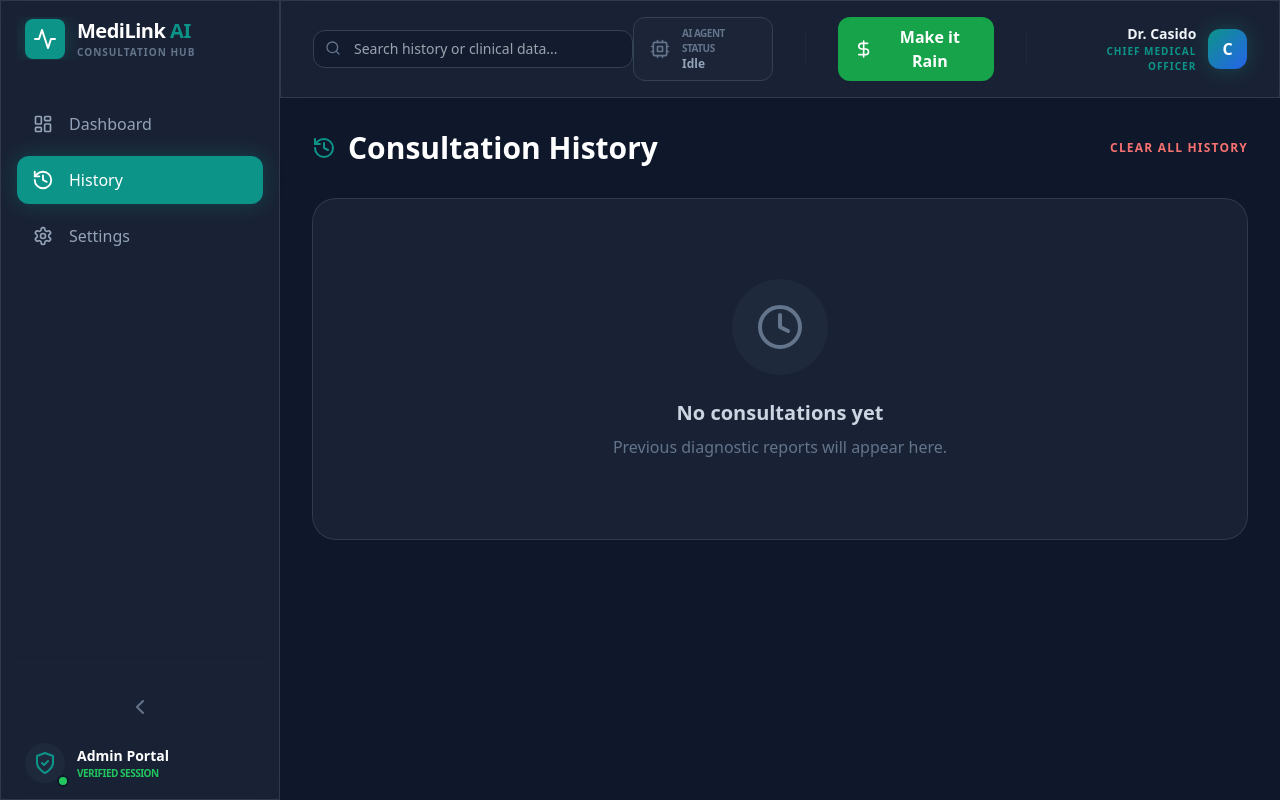
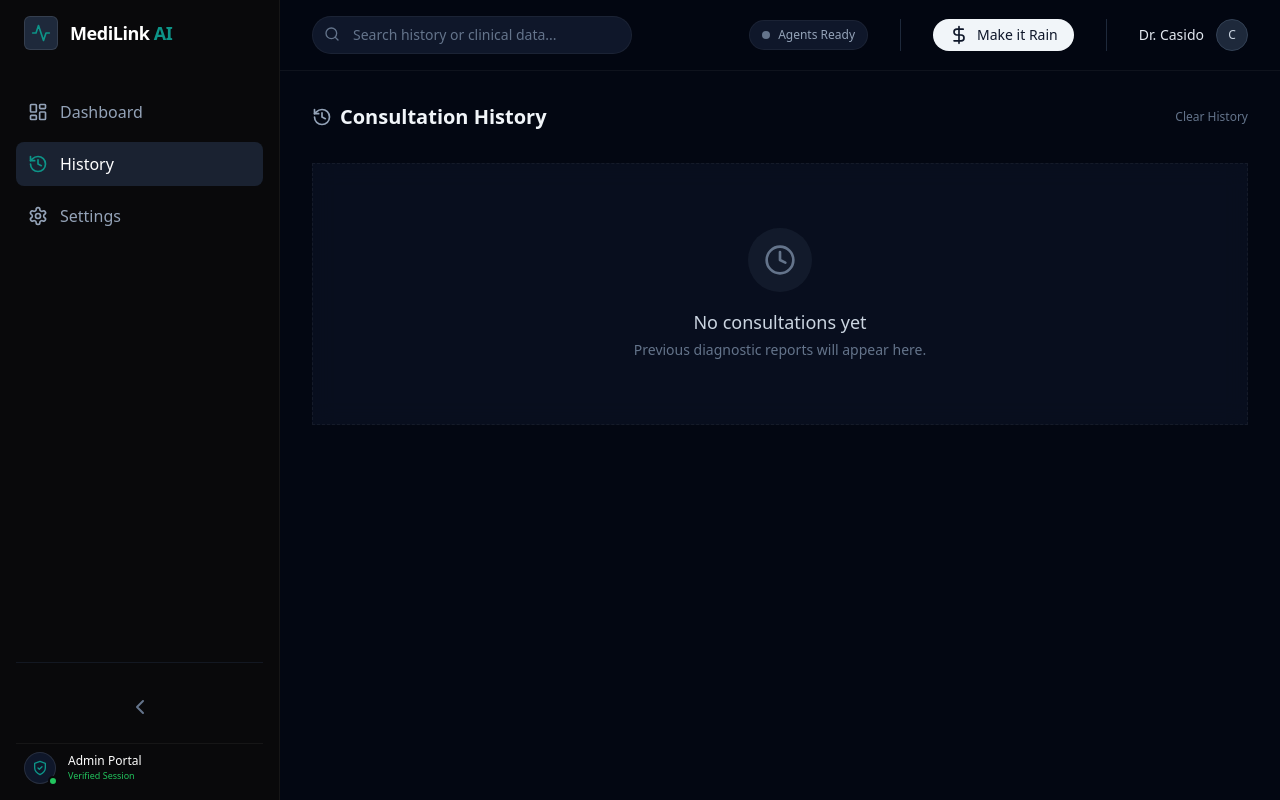
Before and after one commit to Casido1/MediLink.AI.UI, a React (Vite) app: page / in a window 1280 px wide. Both pictures are taken after a click on the button "History". Built offline with nearby package versions, Linux system fonts and the light colour scheme.

Commit message:
feat: set up initial UI with React components, Tailwind CSS, theming, and updated color palette.

```diff
--- a/src/App.jsx
+++ b/src/App.jsx
@@ -75,7 +75,7 @@ function App() {
     };
 
     return (
-        <div className="min-h-screen flex bg-hospital-dark text-slate-100 font-sans selection:bg-hospital-teal/30">
+        <div className="min-h-screen flex bg-hospital-dark text-slate-100 font-sans selection:bg-slate-800">
             {/* Money Rain Effect */}
             <MoneyRain isActive={isRaining} onComplete={() => setIsRaining(false)} />
 
@@ -83,7 +83,7 @@ function App() {
 
             <main className="flex-1 min-h-screen overflow-y-auto relative print:overflow-visible print:h-auto">
                 {/* Top Header Bar */}
-                <header className="sticky top-0 z-30 flex items-center justify-between px-4 md:px-8 py-4 glass border-b border-slate-800/50 print:hidden">
+                <header className="sticky top-0 z-30 flex items-center justify-between px-4 md:px-8 py-4 bg-hospital-dark/80 backdrop-blur-md border-b border-white/5 print:hidden">
                     <div className="flex items-center gap-3 md:gap-6">
                         {/* Mobile Hamburger Menu */}
                         <button
@@ -96,7 +96,7 @@ function App() {
                             <input
                                 type="text"
                                 placeholder="Search history or clinical data..."
-                                className="w-80 bg-slate-900/50 border border-slate-700 rounded-xl py-2 pl-10 pr-4 text-sm focus:ring-1 focus:ring-hospital-teal outline-none transition-all"
+                                className="w-80 bg-slate-900 border border-white/5 rounded-full py-2 pl-10 pr-4 text-sm focus:border-slate-700 outline-none transition-all placeholder:text-slate-500"
                             />
                             <Search className="absolute left-3 top-2.5 w-4 h-4 text-slate-500" />
                         </div>
@@ -104,19 +104,11 @@ function App() {
 
                     <div className="flex items-center gap-6">
                         {/* Live Agent Status */}
-                        <div className="flex items-center gap-3 px-4 py-2 bg-slate-800/50 rounded-xl border border-slate-700">
-                            <div className="relative">
-                                <Cpu className={`w-5 h-5 ${agentStatus !== 'Idle' ? 'text-hospital-teal animate-pulse' : 'text-slate-500'}`} />
-                                {agentStatus !== 'Idle' && (
-                                    <div className="absolute -top-1 -right-1 w-2 h-2 bg-hospital-teal rounded-full animate-ping"></div>
-                                )}
-                            </div>
-                            <div className="flex flex-col">
-                                <span className="text-[10px] font-bold text-slate-500 uppercase tracking-tighter">AI Agent Status</span>
-                                <span className={`text-xs font-bold ${agentStatus !== 'Idle' ? 'text-hospital-teal' : 'text-slate-400'}`}>
-                                    {agentStatus}
-                                </span>
-                            </div>
+                        <div className="hidden lg:flex items-center gap-2 px-3 py-1.5 rounded-full bg-slate-900 border border-white/5 text-xs font-medium">
+                            <div className={`w-2 h-2 rounded-full ${agentStatus !== 'Idle' ? 'bg-hospital-teal animate-pulse' : 'bg-slate-500'}`}></div>
+                            <span className={agentStatus !== 'Idle' ? 'text-hospital-teal' : 'text-slate-400'}>
+                                {agentStatus !== 'Idle' ? agentStatus : 'Agents Ready'}
+                            </span>
                         </div>
 
                         <div className="h-8 w-[1px] bg-slate-800 mx-2 hidden md:block"></div>
@@ -125,9 +117,9 @@ function App() {
                         <button
                             onClick={() => setIsRaining(true)}
                             disabled={isRaining}
-                            className={`hidden md:flex items-center gap-2 px-3 md:px-4 py-2 rounded-xl font-bold transition-all ${isRaining
-                                ? 'bg-slate-700 text-slate-500 cursor-not-allowed'
-                                : 'bg-green-600 text-white hover:bg-green-500 hover:scale-105 active:scale-95'
+                            className={`hidden md:flex items-center gap-2 px-3 md:px-4 py-1.5 rounded-full text-sm font-medium transition-all ${isRaining
+                                ? 'bg-slate-800 text-slate-500 cursor-not-allowed'
+                                : 'bg-slate-100 text-slate-900 hover:bg-white active:scale-95'
                                 }`}
                             title="Make it rain!"
                         >
@@ -139,10 +131,9 @@ function App() {
 
                         <div className="flex items-center gap-3">
                             <div className="text-right hidden md:block">
-                                <p className="text-sm font-bold">Dr. Casido</p>
-                                <p className="text-[10px] text-hospital-teal font-black uppercase tracking-widest">Chief Medical Officer</p>
+                                <p className="text-sm font-medium text-slate-200">Dr. Casido</p>
                             </div>
-                            <div className="w-10 h-10 rounded-xl bg-gradient-to-br from-hospital-teal to-blue-600 flex items-center justify-center font-bold text-white shadow-lg glow-teal">
+                            <div className="w-8 h-8 rounded-full bg-slate-800 border border-slate-700 flex items-center justify-center text-xs font-medium text-slate-300">
                                 C
                             </div>
                         </div>
@@ -163,16 +154,16 @@ function App() {
                                     <div className="py-4 md:py-6">
                                         <div className="max-w-4xl mx-auto mb-6 flex items-center justify-between">
                                             <div>
-                                                <h1 className="text-3xl md:text-4xl font-black text-white mb-1">Welcome Back, 👋</h1>
-                                                <p className="text-slate-400 text-sm">Ready for a new diagnostic session? Enter the clinical details below.</p>
+                                                <h1 className="text-3xl md:text-3xl font-semibold text-slate-100 mb-1 lg:tracking-tight">Welcome Back</h1>
+                                                <p className="text-slate-500 text-sm">Enter the clinical details below to start a new diagnostic session.</p>
                                             </div>
-                                            <div className="hidden lg:flex items-center gap-4 p-4 glass rounded-2xl">
-                                                <div className="p-2 bg-green-500/20 rounded-lg">
-                                                    <UserCheck className="w-6 h-6 text-green-500" />
+                                            <div className="hidden lg:flex items-center gap-3 p-3 surface rounded-xl">
+                                                <div className="p-1.5 bg-green-500/10 rounded-md">
+                                                    <UserCheck className="w-4 h-4 text-green-500" />
                                                 </div>
-                                                <div>
-                                                    <p className="text-xs font-bold text-slate-500 uppercase">System Integrity</p>
-                                                    <p className="text-sm font-bold text-white">All agents operational</p>
+                                                <div className="flex flex-col">
+                                                    <p className="text-[10px] font-medium text-slate-500 uppercase">System Status</p>
+                                                    <p className="text-xs font-medium text-slate-300">Operational</p>
                                                 </div>
                                             </div>
                                         </div>
@@ -193,45 +184,43 @@ function App() {
                                 className="max-w-5xl mx-auto"
                             >
                                 <div className="flex items-center justify-between mb-8">
-                                    <h2 className="text-3xl font-bold text-white flex items-center gap-3">
-                                        <HistoryIcon className="text-hospital-teal" />
+                                    <h2 className="text-xl font-semibold text-slate-100 flex items-center gap-2">
+                                        <HistoryIcon className="w-5 h-5 text-slate-400" />
                                         Consultation History
                                     </h2>
                                     <button
                                         onClick={() => { historyService.clearHistory(); setHistory([]); }}
-                                        className="text-xs font-bold text-red-400 hover:text-red-300 transition-colors uppercase tracking-widest"
+                                        className="text-xs font-medium text-slate-500 hover:text-slate-300 transition-colors"
                                     >
-                                        Clear All History
+                                        Clear History
                                     </button>
                                 </div>
 
                                 {history.length === 0 ? (
-                                    <div className="glass rounded-3xl p-20 flex flex-col items-center justify-center text-center">
-                                        <div className="p-6 bg-slate-800 rounded-full mb-6">
-                                            <Clock className="w-12 h-12 text-slate-500" />
+                                    <div className="surface border-dashed p-16 flex flex-col items-center justify-center text-center">
+                                        <div className="p-4 bg-slate-800/50 rounded-full mb-4">
+                                            <Clock className="w-8 h-8 text-slate-500" />
                                         </div>
-                                        <h3 className="text-xl font-bold text-slate-300">No consultations yet</h3>
-                                        <p className="text-slate-500 mt-2">Previous diagnostic reports will appear here.</p>
+                                        <h3 className="text-lg font-medium text-slate-300">No consultations yet</h3>
+                                        <p className="text-slate-500 text-sm mt-1">Previous diagnostic reports will appear here.</p>
                                     </div>
                                 ) : (
                                     <div className="grid grid-cols-1 md:grid-cols-2 gap-4">
                                         {history.map((item) => (
                                             <motion.div
                                                 key={item.id}
-                                                whileHover={{ scale: 1.02, x: 5 }}
+                                                whileHover={{ y: -2 }}
                                                 onClick={() => selectHistoryItem(item)}
-                                                className="glass p-6 rounded-2xl cursor-pointer border border-transparent hover:border-hospital-teal/30 hover:bg-hospital-teal/5 transition-all group"
+                                                className="surface p-5 cursor-pointer hover:border-slate-700 transition-all group"
                                             >
-                                                <div className="flex justify-between items-start mb-4">
-                                                    <div className="bg-hospital-dark/50 px-3 py-1 rounded-full border border-slate-800">
-                                                        <span className="text-[10px] font-bold text-slate-500">{new Date(item.timestamp).toLocaleDateString()}</span>
-                                                    </div>
-                                                    <div className="text-[10px] font-black uppercase text-hospital-teal tracking-tighter px-2 py-0.5 bg-hospital-teal/10 rounded-sm">
+                                                <div className="flex justify-between items-start mb-3">
+                                                    <span className="text-xs font-medium text-slate-500">{new Date(item.timestamp).toLocaleDateString()}</span>
+                                                    <div className="text-[10px] font-medium text-slate-400 border border-white/5 px-2 py-0.5 rounded-full">
                                                         Verified
                                                     </div>
                                                 </div>
-                                                <h4 className="text-lg font-bold text-white group-hover:text-hospital-teal transition-colors line-clamp-1">{item.diagnosis}</h4>
-                                                <p className="text-sm text-slate-400 line-clamp-2 mt-2">{item.rationale}</p>
+                                                <h4 className="text-base font-medium text-slate-200 group-hover:text-slate-100 transition-colors line-clamp-1">{item.diagnosis}</h4>
+                                                <p className="text-sm text-slate-500 line-clamp-2 mt-1">{item.rationale}</p>
                                             </motion.div>
                                         ))}
                                     </div>
@@ -244,24 +233,26 @@ function App() {
                                 key="settings"
                                 initial={{ opacity: 0 }}
                                 animate={{ opacity: 1 }}
-                                className="max-w-3xl mx-auto glass rounded-3xl p-12 text-center"
+                                className="max-w-2xl mx-auto surface p-8 text-center"
                             >
-                                <SettingsIcon className="w-16 h-16 text-slate-600 mx-auto mb-6" />
-                                <h2 className="text-2xl font-bold text-white">System Settings</h2>
-                                <p className="text-slate-400 mt-2 italic">Configuration module is restricted to administrators.</p>
-                                <div className="mt-10 p-4 bg-slate-900/50 rounded-2xl border border-slate-800 text-left">
-                                    <h4 className="text-xs font-bold text-slate-500 uppercase mb-4">API Configuration</h4>
-                                    <div className="flex justify-between items-center py-3 border-b border-slate-800">
-                                        <span className="text-sm">Base Endpoint</span>
-                                        <span className="text-xs font-mono text-hospital-teal">medilinkaiservice-production...</span>
+                                <SettingsIcon className="w-10 h-10 text-slate-500 mx-auto mb-4" />
+                                <h2 className="text-xl font-semibold text-slate-200">System Settings</h2>
+                                <p className="text-slate-500 text-sm mt-1">Configuration module is restricted to administrators.</p>
+                                <div className="mt-8 p-0 text-left divide-y divide-white/5 border border-white/5 rounded-xl overflow-hidden bg-slate-900/30">
+                                    <div className="flex justify-between items-center p-4">
+                                        <span className="text-sm text-slate-400">Base Endpoint</span>
+                                        <span className="text-xs font-mono text-slate-300 bg-slate-800 px-2 py-1 rounded">medilinkaiservice-production...</span>
                                     </div>
-                                    <div className="flex justify-between items-center py-3 border-b border-slate-800">
-                                        <span className="text-sm">Network Status</span>
-                                        <span className="text-xs font-bold text-green-500">Connected</span>
+                                    <div className="flex justify-between items-center p-4">
+                                        <span className="text-sm text-slate-400">Network Status</span>
+                                        <span className="text-xs font-medium flex items-center gap-1.5 text-slate-300">
+                                            <div className="w-1.5 h-1.5 rounded-full bg-green-500"></div>
+                                            Connected
+                                        </span>
                                     </div>
-                                    <div className="flex justify-between items-center py-3">
-                                        <span className="text-sm">Storage Mode</span>
-                                        <span className="text-xs font-bold text-blue-500">LocalStorage (Local-Only)</span>
+                                    <div className="flex justify-between items-center p-4">
+                                        <span className="text-sm text-slate-400">Storage Mode</span>
+                                        <span className="text-sm font-medium text-slate-300">LocalStorage</span>
                                     </div>
                                 </div>
                             </motion.div>
--- a/src/components/Sidebar.jsx
+++ b/src/components/Sidebar.jsx
@@ -14,12 +14,12 @@ import {
 const SidebarItem = ({ icon: Icon, label, active, onClick, collapsed }) => (
     <button
         onClick={onClick}
-        className={`w-full flex items-center gap-4 px-4 py-3 rounded-xl transition-all duration-300 group ${active
-            ? 'bg-hospital-teal text-white glow-teal'
-            : 'text-slate-400 hover:bg-slate-800/50 hover:text-slate-100'
+        className={`w-full flex items-center gap-3 px-3 py-2.5 rounded-lg transition-all duration-200 group ${active
+            ? 'bg-slate-800/80 text-white font-medium'
+            : 'text-slate-400 hover:bg-slate-800/40 hover:text-slate-200'
             }`}
     >
-        <Icon className={`w-5 h-5 shrink-0 ${active ? 'scale-110' : 'group-hover:scale-110'} transition-transform`} />
+        <Icon className={`w-5 h-5 shrink-0 ${active ? 'text-hospital-teal' : 'group-hover:text-slate-300'} transition-colors`} />
         {!collapsed && (
             <motion.span
                 initial={{ opacity: 0, x: -10 }}
@@ -65,20 +65,20 @@ const Sidebar = ({ activeTab, setActiveTab, isSidebarOpen, setIsSidebarOpen }) =
                     width: collapsed ? 80 : 280,
                     x: isSidebarOpen || window.innerWidth >= 1024 ? 0 : -280
                 }}
-                className="glass h-screen fixed lg:sticky top-0 flex flex-col p-4 z-50"
+                className="bg-[#09090b] border-r border-white/5 h-screen fixed lg:sticky top-0 flex flex-col p-4 z-50"
             >
                 {/* Brand */}
                 <div className="flex items-center gap-3 px-2 mb-10 overflow-hidden">
                     {/* Mobile Close Button */}
                     <button
                         onClick={() => setIsSidebarOpen(false)}
-                        className="lg:hidden p-2 rounded-lg text-slate-400 hover:text-white hover:bg-slate-800 transition-all"
+                        className="lg:hidden p-1.5 rounded-md text-slate-400 hover:text-white hover:bg-slate-800 transition-all"
                     >
                         <X className="w-5 h-5" />
                     </button>
 
-                    <div className="p-2 bg-hospital-teal rounded-lg glow-teal">
-                        <Activity className="w-6 h-6 text-white" />
+                    <div className="p-1.5 bg-slate-800 border border-white/10 rounded-md">
+                        <Activity className="w-5 h-5 text-hospital-teal" />
                     </div>
                     {!collapsed && (
                         <motion.div
@@ -86,8 +86,7 @@ const Sidebar = ({ activeTab, setActiveTab, isSidebarOpen, setIsSidebarOpen }) =
                             animate={{ opacity: 1 }}
                             className="flex flex-col"
                         >
-                            <span className="text-xl font-bold tracking-tight text-white">MediLink <span className="text-hospital-teal">AI</span></span>
-                            <span className="text-[10px] uppercase tracking-widest text-slate-500 font-bold">Consultation Hub</span>
+                            <span className="text-lg font-semibold tracking-tight text-white">MediLink <span className="text-hospital-teal">AI</span></span>
                         </motion.div>
                     )}
                 </div>
@@ -126,17 +125,17 @@ const Sidebar = ({ activeTab, setActiveTab, isSidebarOpen, setIsSidebarOpen }) =
                     </button>
                 </div>
 
-                <div className="mt-4 flex items-center gap-3 px-2">
+                <div className="mt-4 flex items-center gap-3 px-2 pt-2 border-t border-white/5">
                     <div className="relative">
-                        <div className="w-10 h-10 rounded-full bg-slate-800 flex items-center justify-center">
-                            <ShieldCheck className="w-6 h-6 text-hospital-teal" />
+                        <div className="w-8 h-8 rounded-full bg-slate-900 border border-white/10 flex items-center justify-center">
+                            <ShieldCheck className="w-4 h-4 text-hospital-teal" />
                         </div>
-                        <div className="absolute -bottom-1 -right-1 w-3 h-3 bg-green-500 border-2 border-[#0f172a] rounded-full"></div>
+                        <div className="absolute -bottom-0.5 -right-0.5 w-2.5 h-2.5 bg-green-500 border-2 border-[#09090b] rounded-full"></div>
                     </div>
                     {!collapsed && (
                         <div className="flex flex-col">
-                            <span className="text-sm font-semibold text-white">Admin Portal</span>
-                            <span className="text-[10px] text-green-500 uppercase font-bold tracking-tighter">Verified Session</span>
+                            <span className="text-xs font-medium text-white">Admin Portal</span>
+                            <span className="text-[9px] text-green-500 font-medium">Verified Session</span>
                         </div>
                     )}
                 </div>
--- a/src/index.css
+++ b/src/index.css
@@ -26,53 +26,30 @@
   }
 }
 
-.glass {
-  background: rgba(30, 41, 59, 0.7);
-  backdrop-filter: blur(12px);
-  -webkit-backdrop-filter: blur(12px);
-  border: 1px solid rgba(255, 255, 255, 0.1);
+.surface {
+  @apply bg-slate-900/50 border border-white/5 backdrop-blur-md;
 }
 
-.light .glass {
-  background: rgba(255, 255, 255, 0.8);
-  border: 1px solid rgba(0, 0, 0, 0.1);
-}
-
-.glass-teal {
-  background: rgba(13, 148, 136, 0.1);
-  backdrop-filter: blur(8px);
-  -webkit-backdrop-filter: blur(8px);
-  border: 1px solid rgba(13, 148, 136, 0.2);
-}
-
-.glow-teal {
-  box-shadow: 0 0 20px rgba(13, 148, 136, 0.3);
+.surface-elevated {
+  @apply bg-slate-800/50 border border-white/10 backdrop-blur-md shadow-sm;
 }
 
 /* Custom Scrollbar */
 ::-webkit-scrollbar {
-  width: 6px;
+  width: 4px;
 }
 
 ::-webkit-scrollbar-track {
-  background: #0f172a;
-}
-
-.light ::-webkit-scrollbar-track {
-  background: #f8fafc;
+  background: transparent;
 }
 
 ::-webkit-scrollbar-thumb {
-  background: #1e293b;
-  border-radius: 10px;
-}
-
-.light ::-webkit-scrollbar-thumb {
-  background: #cbd5e1;
+  background: rgba(255, 255, 255, 0.1);
+  border-radius: 4px;
 }
 
 ::-webkit-scrollbar-thumb:hover {
-  background: #0d9488;
+  background: rgba(255, 255, 255, 0.2);
 }
 
 /* Print Styles */
--- a/tailwind.config.js
+++ b/tailwind.config.js
@@ -8,9 +8,9 @@ export default {
     extend: {
       colors: {
         hospital: {
-          dark: '#0f172a',
+          dark: '#030712',
           teal: '#0d9488',
-          light: '#1e293b',
+          light: '#111827',
         },
       },
       backdropBlur: {
```
Also changed, not shown: src/components/ConsultationForm.jsx (+18 -18 lines), src/components/DiagnosticSummary.jsx (+48 -50 lines), 6 other files (tests, documents, lock files or other folders).
